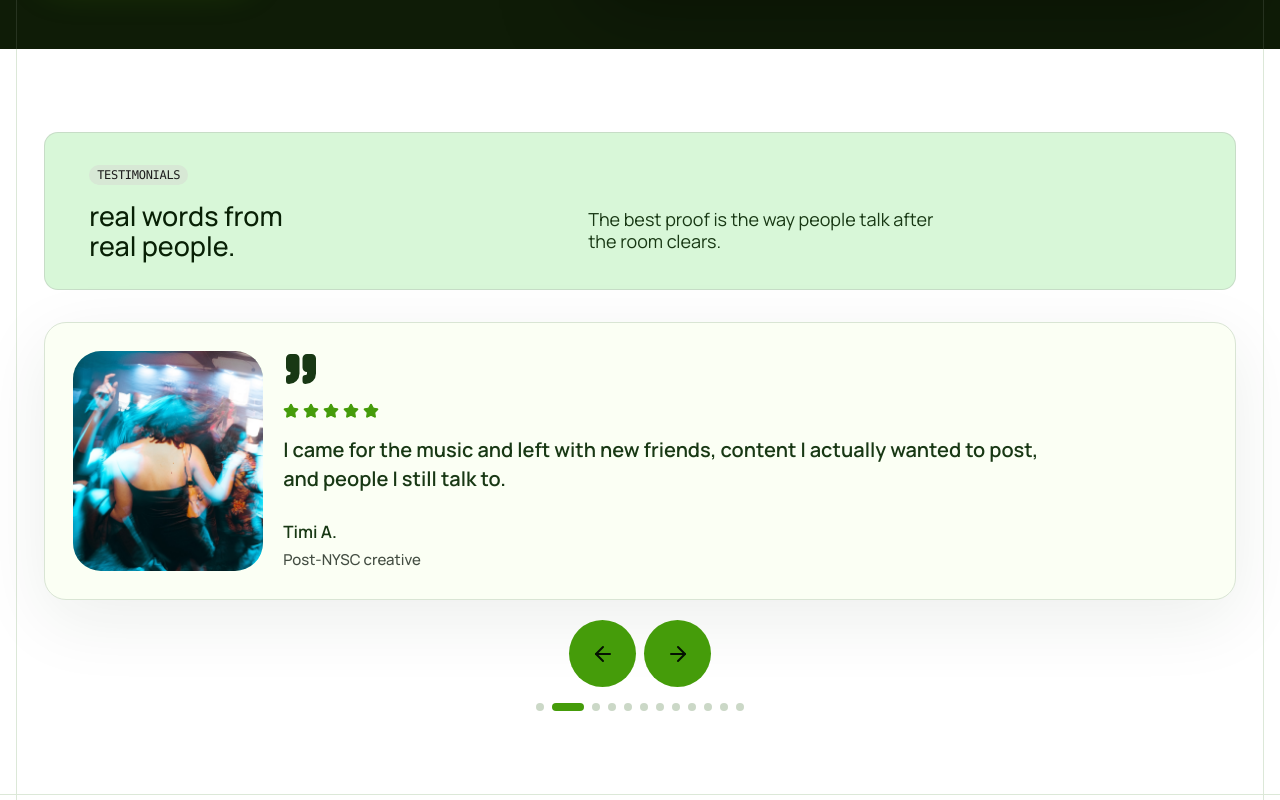
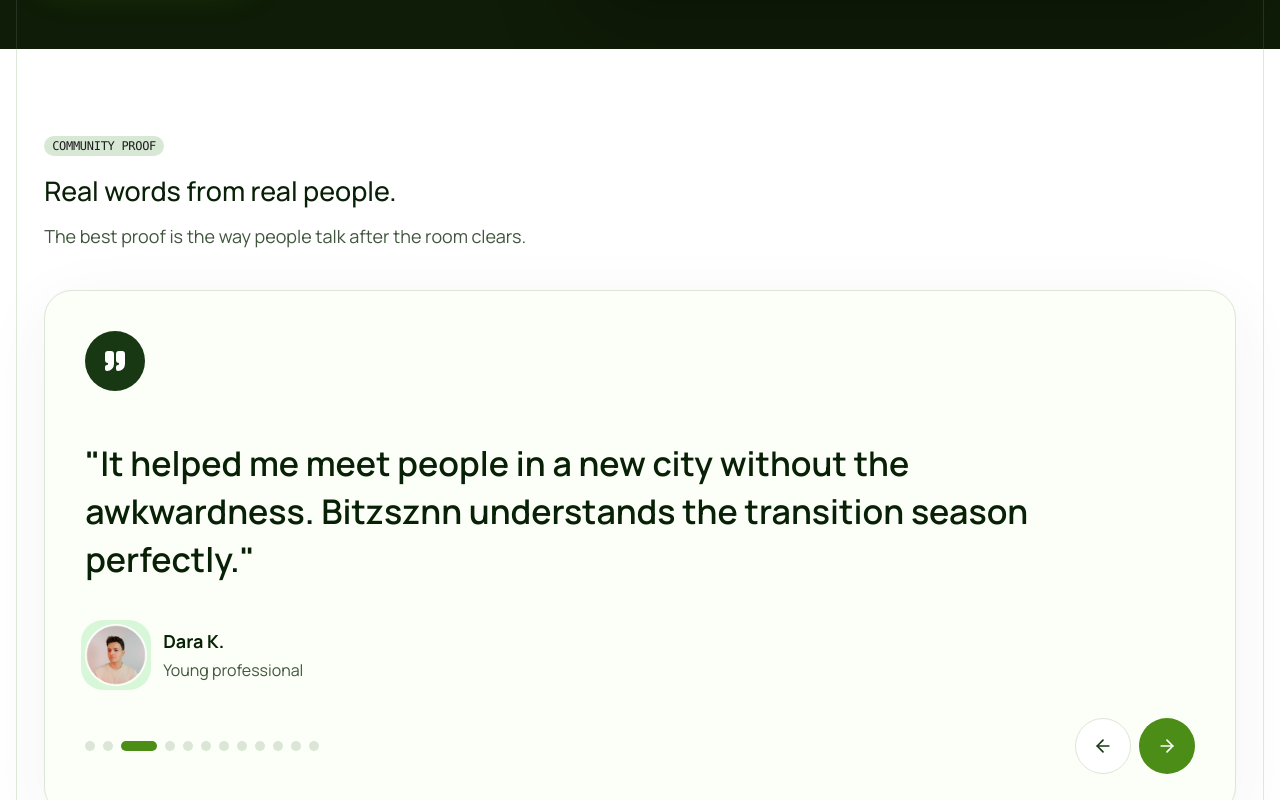
Before and after one commit to iamichaelayomide/bitzsznn, a Next.js app: page / in a window 1280 px wide. Shown: the part 4340-5140 px from the top of the page. Built offline with nearby package versions, Linux system fonts and the light colour scheme.

Commit message:
Refine testimonials and team social cards

```diff
--- a/src/app/about/page.tsx
+++ b/src/app/about/page.tsx
@@ -1,5 +1,6 @@
 import type { Metadata } from "next";
 import Image from "next/image";
+import { Instagram, MessageCircle, Twitter } from "lucide-react";
 import { Button } from "@/components/button";
 import { GuideBand, InnerPageHero, SectionKicker } from "@/components/inner-page-hero";
 import { MotionSection } from "@/components/motion-section";
@@ -7,28 +8,30 @@ import { TestimonialSlider } from "@/components/testimonial-slider";
 import { stats, values } from "@/data/site";
 
 export const metadata: Metadata = {
-  title: "About Us | Bitzsznn",
+  title: "About Bitzsznn | Youth Culture, NYSC Events & Community",
   description:
-    "Meet Bitzsznn, a youth cultural community brand for NYSC and post-NYSC lifestyle, entertainment, connection, and opportunity.",
+    "Meet Bitzsznn, the youth cultural community creating NYSC events, post-NYSC experiences, brand activations, music moments, and real connection across Nigeria.",
 };
 
 const team = [
-  { name: "Michael Ayomide", role: "Brand direction", image: "/images/community-party-1.png" },
-  { name: "Amaka E.", role: "Community experience", image: "/images/community-good-vibes.png" },
-  { name: "Timi A.", role: "Events strategy", image: "/images/event-good-vibes.png" },
-  { name: "Ife B.", role: "Culture and content", image: "/images/community-party-2.png" },
+  { name: "Michael Ayomide", role: "Brand direction", image: "/images/community-party-1.png", instagram: "https://instagram.com", x: "https://x.com" },
+  { name: "Amaka E.", role: "Community experience", image: "/images/community-good-vibes.png", instagram: "https://instagram.com", x: "https://x.com" },
+  { name: "Timi A.", role: "Events strategy", image: "/images/event-good-vibes.png", instagram: "https://instagram.com", x: "https://x.com" },
+  { name: "Ife B.", role: "Culture and content", image: "/images/community-party-2.png", instagram: "https://instagram.com", x: "https://x.com" },
+  { name: "Dara K.", role: "Partnerships", image: "/images/values-good-vibes.png", instagram: "https://instagram.com", x: "https://x.com" },
+  { name: "Zainab O.", role: "Audience growth", image: "/images/about-hero.png", instagram: "https://instagram.com", x: "https://x.com" },
 ];
 
 export default function AboutPage() {
   return (
     <main>
       <InnerPageHero
-        body="We represent moments before they move on, turning raw youth energy into connection, memories, and access."
+        body="We turn NYSC transitions, music nights, creator rooms, and brand activations into cultural moments people remember and share."
         eyebrow="About us"
         image="/images/about-hero.png"
         primaryCta={{ label: "Join the community", href: "/community" }}
         secondaryCta={{ label: "View events", href: "/events" }}
-        title="At Bitzsznn, we craft cultural experiences with creative storytelling and real community."
+        title="At Bitzsznn, we craft youth culture with real community, sharp storytelling, and rooms that move people."
         tone="dark"
       />
 
@@ -65,7 +68,7 @@ export default function AboutPage() {
         </MotionSection>
       </GuideBand>
 
-      <GuideBand className="border-t border-[#e1eadc]" id="team">
+      <GuideBand className="border-t border-[#e1eadc]">
         <MotionSection>
           <div className="mb-10 flex flex-col justify-between gap-5 md:flex-row md:items-end">
             <div>
@@ -98,32 +101,47 @@ export default function AboutPage() {
         </MotionSection>
       </GuideBand>
 
-      <GuideBand className="border-t border-[#e1eadc]">
+      <GuideBand className="border-t border-[#e1eadc]" id="team">
         <MotionSection>
           <div className="mb-10">
             <SectionKicker>Meet our team</SectionKicker>
             <h2 className="section-title mt-4 font-semibold text-[#183814]">
-              The people behind the moments.
+              The people behind the rooms, recaps, and relationships.
             </h2>
+            <p className="mt-4 max-w-2xl text-base leading-7 text-[#40563d]">
+              A small culture team shaping event strategy, brand partnerships, community experience, content, and audience growth for Bitzsznn.
+            </p>
           </div>
-          <div className="grid gap-5 sm:grid-cols-2 lg:grid-cols-4">
+          <div className="grid gap-5 sm:grid-cols-2 lg:grid-cols-3">
             {team.map((member) => (
               <article
-                className="group overflow-hidden rounded-[28px] border border-[#dbe6d7] bg-[#f8fbf4] transition duration-200 hover:-translate-y-1 hover:shadow-[0_24px_70px_rgba(24,56,20,0.12)]"
+                className="group overflow-hidden rounded-[28px] border border-[#dbe6d7] bg-[#f8fbf4] transition duration-200 hover:-translate-y-1 hover:shadow-[0_24px_70px_rgba(24,56,20,0.12)] focus-within:-translate-y-1 focus-within:shadow-[0_24px_70px_rgba(24,56,20,0.12)]"
                 key={member.name}
               >
-                <div className="aspect-[0.82] overflow-hidden bg-[#dcecd1]">
+                <div className="relative aspect-[0.9] overflow-hidden bg-[#dcecd1]">
                   <Image
                     alt={`${member.name}, ${member.role}`}
-                    className="size-full object-cover transition duration-500 group-hover:scale-105"
-                    height={520}
+                    className="object-cover transition duration-500 group-hover:scale-105"
+                    fill
+                    sizes="(min-width: 1024px) 33vw, (min-width: 640px) 50vw, 100vw"
                     src={member.image}
-                    width={426}
                   />
+                  <div className="absolute inset-0 bg-[linear-gradient(180deg,rgba(8,11,8,0),rgba(8,11,8,0.72))] opacity-0 transition duration-300 group-hover:opacity-100 group-focus-within:opacity-100" />
+                  <div className="absolute left-4 top-4 grid size-11 place-items-center rounded-full bg-[#459c0a] text-[#061006] shadow-[0_16px_34px_rgba(69,156,10,0.34)] transition duration-200 group-hover:scale-105 group-focus-within:scale-105">
+                    <MessageCircle className="size-5 stroke-[2.4]" />
+                  </div>
+                  <div className="absolute bottom-4 right-4 flex translate-y-3 gap-2 opacity-0 transition duration-300 group-hover:translate-y-0 group-hover:opacity-100 group-focus-within:translate-y-0 group-focus-within:opacity-100">
+                    <a aria-label={`${member.name} on Instagram`} className="grid size-11 place-items-center rounded-full bg-white text-[#082005] shadow-[0_14px_34px_rgba(0,0,0,0.18)] transition hover:-translate-y-0.5 hover:bg-[#d8f7d8]" href={member.instagram} rel="noreferrer" target="_blank">
+                      <Instagram className="size-5" />
+                    </a>
+                    <a aria-label={`${member.name} on X`} className="grid size-11 place-items-center rounded-full bg-white text-[#082005] shadow-[0_14px_34px_rgba(0,0,0,0.18)] transition hover:-translate-y-0.5 hover:bg-[#d8f7d8]" href={member.x} rel="noreferrer" target="_blank">
+                      <Twitter className="size-5" />
+                    </a>
+                  </div>
                 </div>
                 <div className="p-5">
                   <h3 className="text-xl font-semibold text-[#183814]">{member.name}</h3>
-                  <p className="mt-1 text-sm text-[#183814]/62">{member.role}</p>
+                  <p className="mt-1 text-sm font-medium text-[#40563d]">{member.role}</p>
                 </div>
               </article>
             ))}
--- a/src/app/services/page.tsx
+++ b/src/app/services/page.tsx
@@ -192,10 +192,13 @@ export default function ServicesPage() {
       <GuideBand className="border-t border-[#e1eadc]">
         <MotionSection>
           <div className="mb-8">
-            <SectionKicker>Real words from real people</SectionKicker>
+            <SectionKicker>Community proof</SectionKicker>
             <h2 className="section-title mt-4 max-w-3xl font-semibold text-[#183814]">
-              Built for people who show up.
+              Real words from real people.
             </h2>
+            <p className="mt-4 max-w-2xl text-base leading-7 text-[#40563d]">
+              Proof from people who came for the room, the music, the network, and the story after.
+            </p>
           </div>
           <HomeTestimonialsCarousel />
         </MotionSection>
--- a/src/components/home-carousels.tsx
+++ b/src/components/home-carousels.tsx
@@ -1,25 +1,11 @@
 "use client";
 
 import Image from "next/image";
-import { ArrowLeft, ArrowRight, Quote, Star } from "lucide-react";
-import { useRef, useState } from "react";
+import { ArrowLeft, ArrowRight } from "lucide-react";
+import { useRef } from "react";
 import { Button } from "@/components/button";
-import { events, testimonials } from "@/data/site";
-
-const testimonialImages = [
-  "/images/community-party-1.png",
-  "/images/community-party-2.png",
-  "/images/community-good-vibes.png",
-  "/images/event-good-vibes.png",
-  "/images/values-good-vibes.png",
-  "/images/about-hero.png",
-  "/images/hero-crowd.png",
-  "/images/community-party-1.png",
-  "/images/community-party-2.png",
-  "/images/community-good-vibes.png",
-  "/images/event-good-vibes.png",
-  "/images/values-good-vibes.png",
-];
+import { TestimonialSlider } from "@/components/testimonial-slider";
+import { events } from "@/data/site";
 
 function shortDate(date: string) {
   return date.replace(",", "").split(" ").slice(0, 3).join(" ");
@@ -82,58 +68,5 @@ export function HomeEventsCarousel() {
 }
 
 export function HomeTestimonialsCarousel() {
-  const [active, setActive] = useState(1);
-
-  function go(direction: number) {
-    setActive((value) => (value + direction + testimonials.length) % testimonials.length);
-  }
-
-  const activeItem = testimonials[active];
-
-  return (
-    <div className="relative mt-8">
-      <div className="grid gap-5 rounded-[22px] border border-[#d9e5d4] bg-[#fbfff4] p-5 shadow-[0_20px_70px_rgba(24,56,20,0.08)] md:grid-cols-[190px_1fr] md:p-7">
-        <div className="relative aspect-[0.92] overflow-hidden rounded-[28px] bg-[#d8f7d8] md:aspect-auto md:min-h-[220px]">
-          <Image alt="" className="object-cover" fill sizes="220px" src={testimonialImages[active % testimonialImages.length]} />
-        </div>
-        <div className="flex flex-col justify-between">
-          <div>
-            <Quote className="size-9 fill-current text-[#183814]" />
-            <div className="mt-4 flex gap-1 text-[#459c0a]">
-              {[0, 1, 2, 3, 4].map((star) => (
-                <Star className="size-4 fill-current" key={star} />
-              ))}
-            </div>
-            <p className="mt-4 max-w-3xl text-[17px] font-semibold leading-[1.45] text-[#183814] md:text-[20px]">
-              {activeItem.quote}
-            </p>
-          </div>
-          <div className="mt-6">
-            <p className="text-[17px] font-semibold text-[#183814]">{activeItem.name}</p>
-            <p className="mt-1 text-[15px] font-medium text-[#434d42]">{activeItem.role}</p>
-          </div>
-        </div>
-      </div>
-
-      <div className="mt-5 flex justify-center gap-2">
-        <button aria-label="Previous testimonial" className="grid size-[54px] place-items-center rounded-full bg-[#459c0a] text-[#041102] transition hover:scale-105 md:size-[67px]" onClick={() => go(-1)} type="button">
-          <ArrowLeft className="size-6" />
-        </button>
-        <button aria-label="Next testimonial" className="grid size-[54px] place-items-center rounded-full bg-[#459c0a] text-[#041102] transition hover:scale-105 md:size-[67px]" onClick={() => go(1)} type="button">
-          <ArrowRight className="size-6" />
-        </button>
-      </div>
-      <div className="mt-4 flex justify-center gap-2">
-        {testimonials.map((item, index) => (
-          <button
-            aria-label={`Select testimonial from ${item.name}`}
-            className={`h-2 rounded-full transition-all ${index === active ? "w-8 bg-[#459c0a]" : "w-2 bg-[#cbd8c7]"}`}
-            key={item.name}
-            onClick={() => setActive(index)}
-            type="button"
-          />
-        ))}
-      </div>
-    </div>
-  );
+  return <TestimonialSlider />;
 }
--- a/src/components/landing-page.tsx
+++ b/src/components/landing-page.tsx
@@ -301,17 +301,14 @@ export function LandingPage() {
 
       <GuideSection className="overflow-hidden py-[60px] md:py-[83px]">
         <div className="container-shell figma-inner">
-          <div className="rounded-[14px] border border-[#9c999947] bg-[#d8f7d8] px-8 py-7 md:px-11">
-            <FigmaLabel>Testimonials</FigmaLabel>
-            <div className="mt-4 grid gap-6 lg:grid-cols-[321px_1fr] lg:items-center lg:gap-[178px]">
-              <h2 className="section-title text-[#082005]">
-                real words from
-                <br />real people.
-              </h2>
-              <p className="max-w-[376px] text-[16px] leading-[1.2] text-[#183814] md:text-[18px]">
-                The best proof is the way people talk after the room clears.
-              </p>
-            </div>
+          <div className="mb-10">
+            <FigmaLabel>Community proof</FigmaLabel>
+            <h2 className="section-title mt-5 max-w-3xl text-[#082005]">
+              Real words from real people.
+            </h2>
+            <p className="mt-4 max-w-[520px] text-[16px] leading-7 text-[#40563d] md:text-[18px]">
+              The best proof is the way people talk after the room clears.
+            </p>
           </div>
 
           <HomeTestimonialsCarousel />
--- a/src/components/testimonial-slider.tsx
+++ b/src/components/testimonial-slider.tsx
@@ -4,36 +4,21 @@ import { motion } from "framer-motion";
 import { ArrowLeft, ArrowRight, Quote } from "lucide-react";
 import Image from "next/image";
 import { useState } from "react";
-
-const testimonials = [
-  {
-    quote:
-      "Bitzsznn feels bigger than a regular night out. You come for the music, then leave with new people, clean memories, and actual access.",
-    name: "Timi A.",
-    role: "Post-NYSC creative",
-  },
-  {
-    quote:
-      "The crowd was intentional, the energy was premium, and the content after the event made everyone want to be part of the next one.",
-    name: "Amaka E.",
-    role: "Brand partner",
-  },
-  {
-    quote:
-      "It helped me meet people in a new city without the awkwardness. Bitzsznn understands the transition season perfectly.",
-    name: "Dara K.",
-    role: "Community member",
-  },
-];
+import { testimonials } from "@/data/site";
 
 const testimonialImages = [
+  "/images/avatar-5.png",
   "/images/avatar-3.png",
   "/images/avatar-2.png",
-  "/images/avatar-5.png",
+  "/images/avatar-4.png",
+  "/images/avatar-1.png",
+  "/images/community-party-1.png",
+  "/images/community-good-vibes.png",
+  "/images/event-good-vibes.png",
 ];
 
 export function TestimonialSlider() {
-  const [active, setActive] = useState(0);
+  const [active, setActive] = useState(2);
   const item = testimonials[active];
 
   const go = (direction: number) => {
@@ -41,10 +26,10 @@ export function TestimonialSlider() {
   };
 
   return (
-    <div className="overflow-hidden rounded-[28px] border border-[#dbe6d7] bg-[#f8fbf4] p-5 md:p-8">
+    <div className="overflow-hidden rounded-[28px] border border-[#dbe6d7] bg-[#fbfff7] p-5 shadow-[0_18px_70px_rgba(24,56,20,0.06)] md:p-8 lg:p-10">
       <motion.div
         animate={{ opacity: 1, x: 0 }}
-        className="min-h-[220px]"
+        className="min-h-[250px] md:min-h-[300px]"
         drag="x"
         dragConstraints={{ left: 0, right: 0 }}
         exit={{ opacity: 0 }}
@@ -56,36 +41,36 @@ export function TestimonialSlider() {
         }}
         transition={{ duration: 0.28, ease: [0.16, 1, 0.3, 1] }}
       >
-        <div className="grid size-12 place-items-center rounded-full bg-[#183814] text-white">
-          <Quote className="size-5" />
+        <div className="grid size-12 place-items-center rounded-full bg-[#183814] text-white md:size-[60px]">
+          <Quote className="size-5 fill-current md:size-6" />
         </div>
-        <p className="mt-8 max-w-4xl text-lg font-semibold leading-[1.45] text-[#183814] md:text-2xl">
+        <p className="mt-8 max-w-5xl text-[20px] font-semibold leading-[1.42] text-[#082005] md:mt-12 md:text-[30px] lg:text-[34px]">
           &quot;{item.quote}&quot;
         </p>
-        <div className="mt-8 flex items-center gap-4">
-          <div className="relative size-14 overflow-hidden rounded-[14px] bg-[#d8f7d8]">
+        <div className="mt-8 flex items-center gap-4 md:mt-10">
+          <div className="relative size-[62px] overflow-hidden rounded-[18px] bg-[#d8f7d8] ring-4 ring-[#d8f7d8]">
             <Image
-              alt=""
+              alt={`${item.name} testimonial portrait`}
               className="object-cover"
               fill
-              sizes="56px"
+              sizes="72px"
               src={testimonialImages[active % testimonialImages.length]}
             />
           </div>
           <div>
-            <p className="font-bold text-[#183814]">{item.name}</p>
-            <p className="mt-1 text-sm text-[#43563f]">{item.role}</p>
+            <p className="text-[16px] font-bold text-[#082005] md:text-[18px]">{item.name}</p>
+            <p className="mt-1 text-sm text-[#43563f] md:text-[16px]">{item.role}</p>
           </div>
         </div>
       </motion.div>
 
-      <div className="mt-6 flex items-center justify-between gap-4">
+      <div className="mt-6 flex items-center justify-between gap-4 md:mt-8">
         <div className="flex gap-2">
           {testimonials.map((entry, index) => (
             <button
               aria-label={`Show testimonial from ${entry.name}`}
               className={`h-2.5 rounded-full transition-all ${
-                index === active ? "w-9 bg-[#4b8d16]" : "w-2.5 bg-[#dbe6d7]"
+                index === active ? "w-9 bg-[#4b8d16]" : "w-2.5 bg-[#dbe6d7] hover:bg-[#b8d0ad]"
               }`}
               key={entry.name}
               onClick={() => setActive(index)}
@@ -97,7 +82,7 @@ export function TestimonialSlider() {
         <div className="flex gap-2">
           <button
             aria-label="Previous testimonial"
-            className="grid size-11 place-items-center rounded-full border border-[#dbe6d7] bg-white text-[#183814] transition hover:-translate-y-0.5 hover:border-[#4b8d16]"
+            className="grid size-11 place-items-center rounded-full border border-[#dbe6d7] bg-white text-[#183814] transition hover:-translate-y-0.5 hover:border-[#4b8d16] md:size-14"
             onClick={() => go(-1)}
             type="button"
           >
@@ -105,7 +90,7 @@ export function TestimonialSlider() {
           </button>
           <button
             aria-label="Next testimonial"
-            className="grid size-11 place-items-center rounded-full bg-[#183814] text-white transition hover:-translate-y-0.5 hover:bg-[#4b8d16]"
+            className="grid size-11 place-items-center rounded-full bg-[#4b8d16] text-white transition hover:-translate-y-0.5 hover:bg-[#183814] md:size-14"
             onClick={() => go(1)}
             type="button"
           >
--- a/src/data/site.ts
+++ b/src/data/site.ts
@@ -201,7 +201,7 @@ export const testimonials = [
   },
   {
     quote:
-      "The room felt curated without being stiff. It was easy to meet people, move around, and enjoy the whole experience.",
+      "It helped me meet people in a new city without the awkwardness. Bitzsznn understands the transition season perfectly.",
     name: "Dara K.",
     role: "Young professional",
   },
```
Also changed, not shown: .lazyweb/design-improve/bitzsznn-testimonials-team-2026-05-23/report.html (added), .lazyweb/design-improve/bitzsznn-testimonials-team-2026-05-23/report.md (added).
